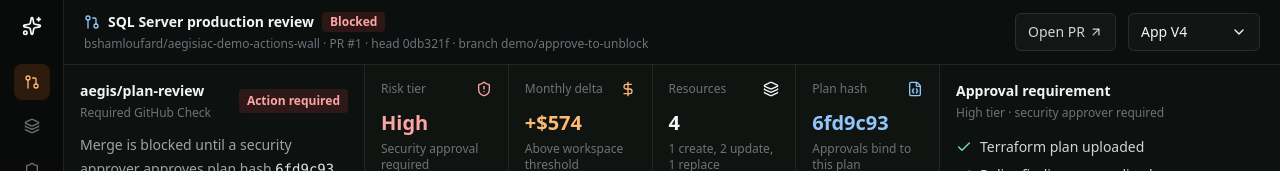
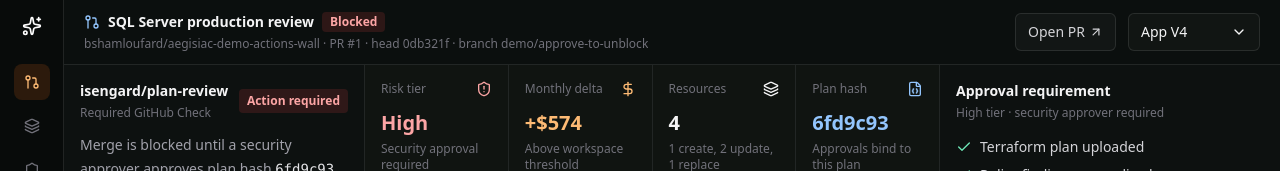
Before and after one commit to bshamloufard/aegisiac-app-demo, a React (Vite) app: page / in a window 1280 px wide. Shown: the top 171 px of the page. Built offline with nearby package versions, Linux system fonts and the light colour scheme.

Commit message:
chore: align product naming to isengard

```diff
--- a/integrations/buildkite/pipeline.yml
+++ b/integrations/buildkite/pipeline.yml
@@ -1,9 +1,9 @@
 env:
-  AEGIS_CHECK_NAME: "aegis/plan-review"
+  AEGIS_CHECK_NAME: "isengard/plan-review"
   OUT_DIR: "aegis-out"
 
 steps:
-  - label: ":terraform: aegis/plan-review"
+  - label: ":terraform: isengard/plan-review"
     key: "aegis-plan-review"
     artifact_paths:
       - "aegis-out/tfplan.redacted.json"
--- a/src/components/aegis/ArchitectureDiagram.jsx
+++ b/src/components/aegis/ArchitectureDiagram.jsx
@@ -145,7 +145,7 @@
               Review blocker
             </div>
             <p className="text-xs leading-5 text-orange-100/75">
-              The current plan hash requires security approval before `aegis/plan-review` can turn green.
+              The current plan hash requires security approval before `isengard/plan-review` can turn green.
             </p>
           </div>
         </aside>
--- a/src/components/aegis/ReviewDashboard.jsx
+++ b/src/components/aegis/ReviewDashboard.jsx
@@ -90,7 +90,7 @@
             </button>
             <div>
               <div className="text-sm font-semibold">SQL Server production review</div>
-              <div className="text-xs text-zinc-500">PR #1 · aegis/plan-review blocked</div>
+              <div className="text-xs text-zinc-500">PR #1 · isengard/plan-review blocked</div>
             </div>
           </div>
           <VersionSelect version={version} setVersion={setVersion} mobile />
@@ -254,7 +254,7 @@
     <section>
       <div className="mb-3 flex items-center justify-between">
         <div>
-          <div className="text-sm font-semibold">aegis/plan-review</div>
+          <div className="text-sm font-semibold">isengard/plan-review</div>
           <div className="mt-1 text-xs text-zinc-500">Required GitHub Check</div>
         </div>
         <span className="rounded bg-red-500/15 px-2 py-1 text-xs font-semibold text-red-300">Action required</span>
--- a/src/components/aegis/WorkspaceNav.jsx
+++ b/src/components/aegis/WorkspaceNav.jsx
@@ -29,7 +29,7 @@
             <CloudCog className="h-5 w-5" />
           </div>
           <div className="min-w-0">
-            <div className="text-sm font-semibold text-zinc-950">AegisIaC</div>
+            <div className="text-sm font-semibold text-zinc-950">Isengard</div>
             <div className="truncate text-xs text-zinc-500">PR review control plane</div>
           </div>
         </div>
--- a/src/components/aegis/reviewData.js
+++ b/src/components/aegis/reviewData.js
@@ -107,7 +107,7 @@
   { id: 'plan', label: 'Terraform plan', state: 'Passed', time: '41s' },
   { id: 'checkov', label: 'Checkov policy', state: 'Blocked', time: '18s' },
   { id: 'infracost', label: 'Infracost delta', state: 'Warning', time: '9s' },
-  { id: 'aegis', label: 'aegis/plan-review', state: 'Action required', time: '1m 04s' },
+  { id: 'aegis', label: 'isengard/plan-review', state: 'Action required', time: '1m 04s' },
 ]
 
 export const mitigationSteps = [
```
Also changed, not shown: integrations/github-actions/aegis-plan.yml (+5 -5 lines), packages/contracts/README.md, 5 other files (tests, documents, lock files or other folders).
